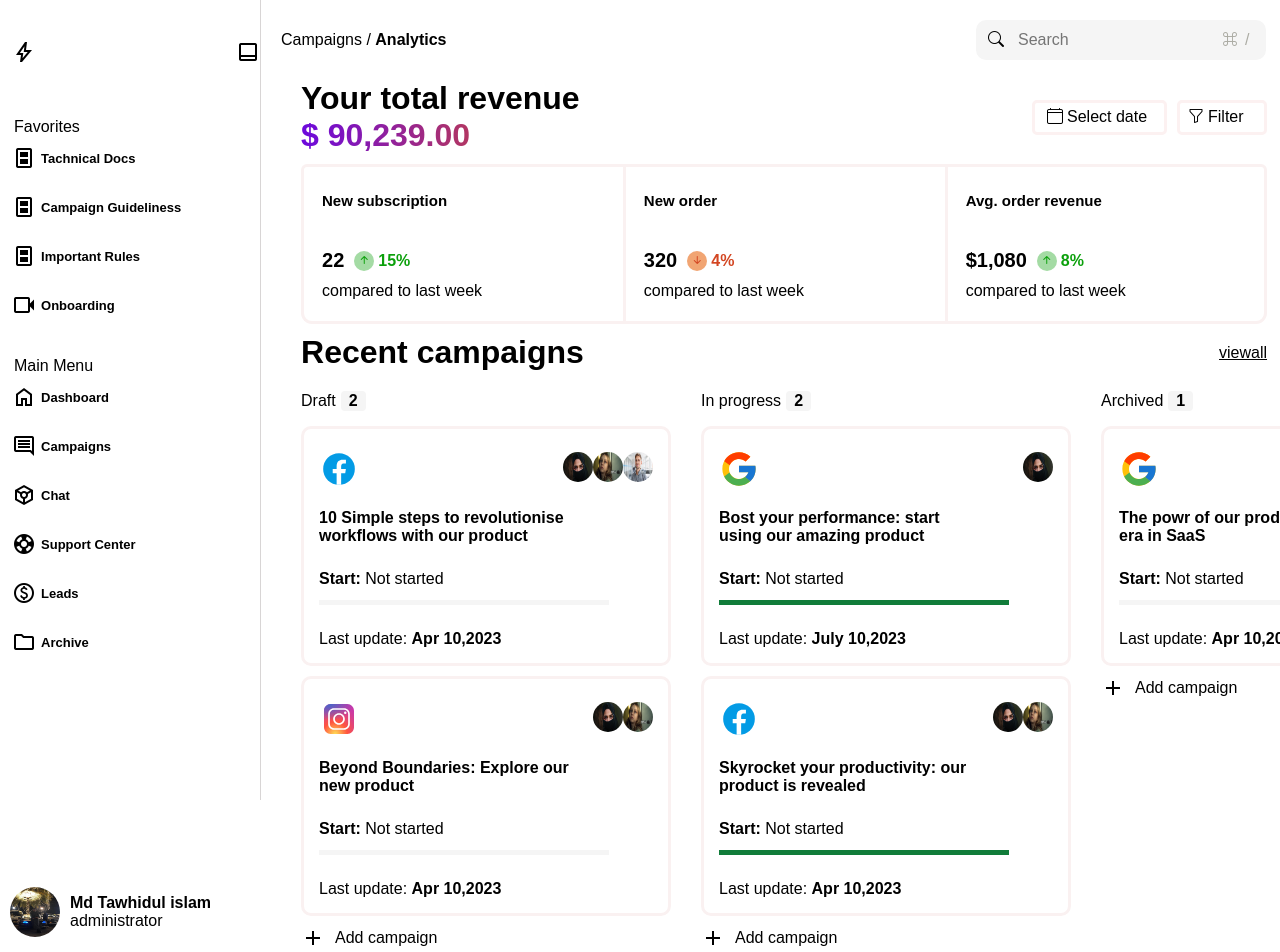
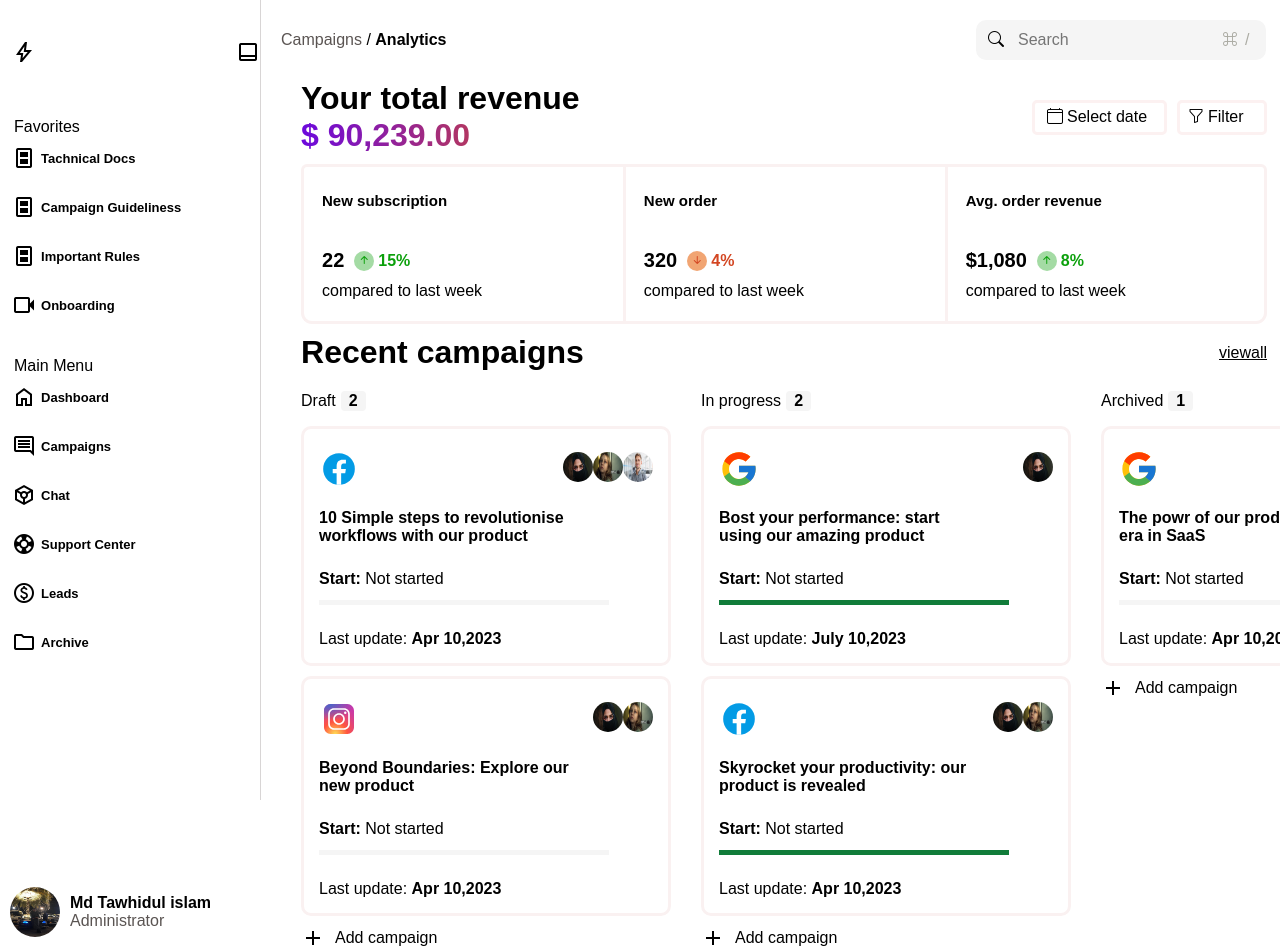
Before and after one commit to Tawhidul54/form, a plain HTML site: page Dashboard/index.html in a window 1280 px wide. Shown: the top 952 px of the page. Drawn offline with nearby package versions, Linux system fonts and the light colour scheme; a web font is replaced by a local one.

Commit message:
fix:title color

```diff
--- a/Dashboard/index.html
+++ b/Dashboard/index.html
@@ -99,7 +99,7 @@
         <img class="picture" src="pic.jpg" alt="picture" />
         <div class="picture-text">
           <h4>Md Tawhidul islam</h4>
-          <p>administrator</p>
+          <p class="picture-text-color">Administrator</p>
         </div>
       </div>
     </div>
@@ -112,7 +112,7 @@
       <div class="header">
         <div class="header-item">
 
-          <div class="header-title"><span>Campaigns</span> / <span> <b>Analytics</b></span></div>
+          <div class="header-title"><span class="header-title1">Campaigns</span> / <span> <b>Analytics</b></span></div>
 
 
           <div class="search-bar-item">
--- a/Dashboard/style.css
+++ b/Dashboard/style.css
@@ -89,7 +89,9 @@ margin-bottom: 10px;
     height: 50px;
     border-radius: 50px;
 }
-
+.picture-text-color{
+    color: rgb(90, 84, 82);
+}
 .picture-container{
     display: flex;
     align-items: center;
@@ -124,6 +126,9 @@ margin-bottom: 10px;
     justify-content: space-between;
     padding: 20px;
     cursor: pointer;
+}
+.header-title1{
+    color: rgb(90, 84, 82);
 }
 .search-bar-item{
     display: flex;
```
